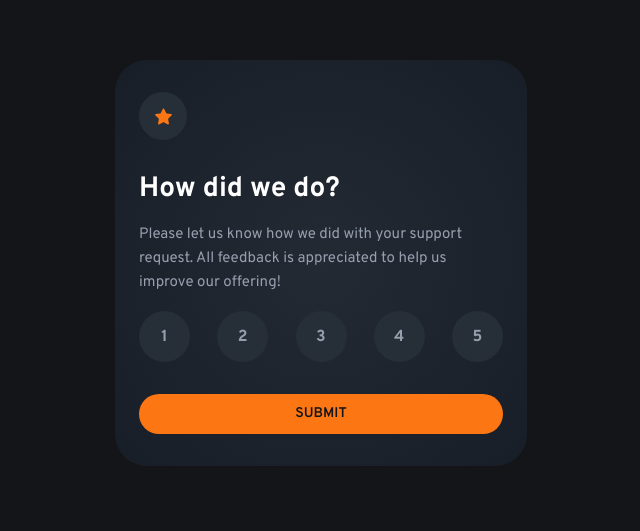
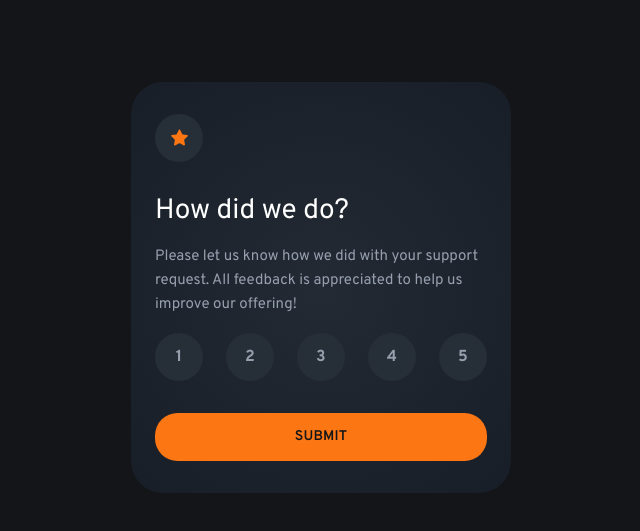
Before and after one commit to ouzecky-josip/learning-react, a React (Vite) app in the folder interactive-rating-component/: page / in a window 1280 px wide. Shown: the part 137-668 px from the top of the page, without its empty margins (319-959 px from the left). Built offline with nearby package versions, Linux system fonts and the light colour scheme.

Commit message:
feat: make card fully responsive for all screens

```diff
--- a/interactive-rating-component/src/main.css
+++ b/interactive-rating-component/src/main.css
@@ -61,4 +61,5 @@ body {
   align-items: center;
   justify-content: center;
   min-height: 100vh;
+  margin: var(--spacing-300);
 }
--- a/interactive-rating-component/src/styles/Button.css
+++ b/interactive-rating-component/src/styles/Button.css
@@ -1,10 +1,11 @@
 .btn {
-  font: var(--text-preset-5-semibold);
-  font-weight: var(--font-weight-semibold);
+  font: var(--text-preset-5-bold);
+  font-weight: var(--font-weight-bold);
+  letter-spacing: var(--letter-spacing-5-bold);
   text-transform: uppercase;
   border: transparent;
+  height: 4.2rem;
   width: 100%;
-  padding: var(--spacing-100) 0;
   border-radius: 2.25rem;
   background: var(--color-orange-500);
   color: var(--color-grey-950);
@@ -15,3 +16,12 @@
 .btn:hover {
   background: var(--color-white);
 }
+
+@media screen and (min-width: 768px) {
+  .btn {
+    font: var(--text-preset-5-semibold);
+    font-weight: var(--font-weight-semibold);
+    letter-spacing: var(--letter-spacing-5-semibold);
+    height: 4.8rem;
+  }
+}
--- a/interactive-rating-component/src/styles/Card.css
+++ b/interactive-rating-component/src/styles/Card.css
@@ -3,10 +3,10 @@
   background: var(--color-gradient);
   padding: var(--spacing-400) var(--spacing-300);
   width: 100%;
-  max-width: 41.2rem;
+  max-width: 32rem;
   display: flex;
   flex-direction: column;
-  gap: var(--spacing-400);
+  gap: var(--spacing-300);
 }
 
 .card-main {
@@ -16,12 +16,27 @@
 }
 
 .card-main h2 {
-  font: var(--text-preset-1);
+  font: var(--text-preset-2);
   font-weight: var(--font-weight-bold);
 }
 
 .card-main p {
-  font: var(--text-preset-4-regular);
+  font: var(--text-preset-5-regular);
   font-weight: var(--font-weight-regular);
   color: var(--color-grey-500);
 }
+
+@media screen and (min-width: 768px) {
+  .card {
+    max-width: 38rem;
+    gap: var(--spacing-400);
+  }
+
+  .card-main h2 {
+    font: var(--text-preset-1);
+  }
+
+  .card-main p {
+    font: var(--text-preset-4-regular);
+  }
+}
--- a/interactive-rating-component/src/styles/RateIcon.css
+++ b/interactive-rating-component/src/styles/RateIcon.css
@@ -1,9 +1,16 @@
 .rate-icon {
-  width: 4.8rem;
-  height: 4.8rem;
+  width: 4rem;
+  height: 4rem;
   background: var(--color-grey-900);
   border-radius: 50%;
   display: flex;
   align-items: center;
   justify-content: center;
 }
+
+@media screen and (min-width: 768px) {
+  .rate-icon {
+    width: 4.8rem;
+    height: 4.8rem;
+  }
+}
--- a/interactive-rating-component/src/styles/RateSelector.css
+++ b/interactive-rating-component/src/styles/RateSelector.css
@@ -6,11 +6,12 @@
 }
 
 .rate {
-  font: var(--text-preset-3);
+  font: var(--text-preset-5-bold);
   font-weight: var(--font-weight-bold);
+  letter-spacing: var(--letter-spacing-5-bold);
   color: var(--color-grey-500);
-  width: 5.1rem;
-  height: 5.1rem;
+  width: 4.2rem;
+  height: 4.2rem;
   border-radius: 50%;
   background: var(--color-grey-900);
   display: flex;
@@ -30,3 +31,13 @@
   background: var(--color-orange-500);
   color: var(--color-grey-900);
 }
+
+@media screen and (min-width: 768px) {
+  .rate {
+    width: 4.8rem;
+    height: 4.8rem;
+    font: var(--text-preset-3);
+    font-weight: var(--font-weight-bold);
+    letter-spacing: var(--letter-spacing-3);
+  }
+}
```
